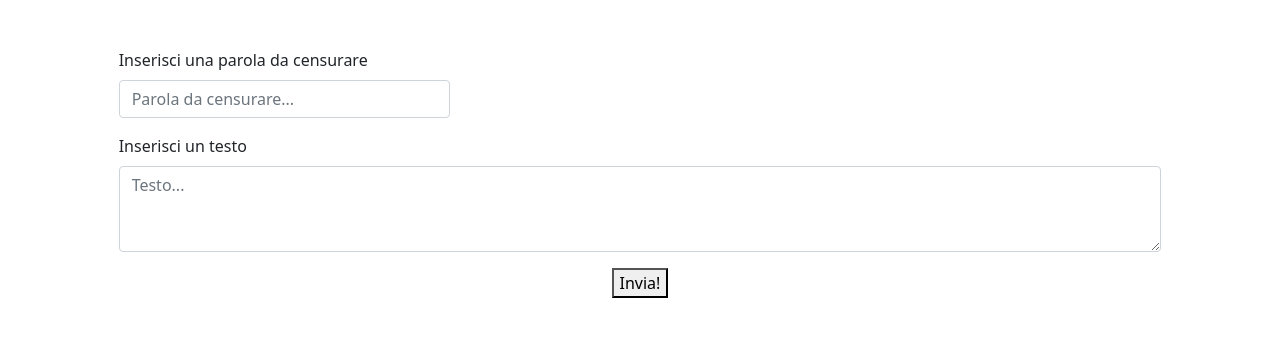
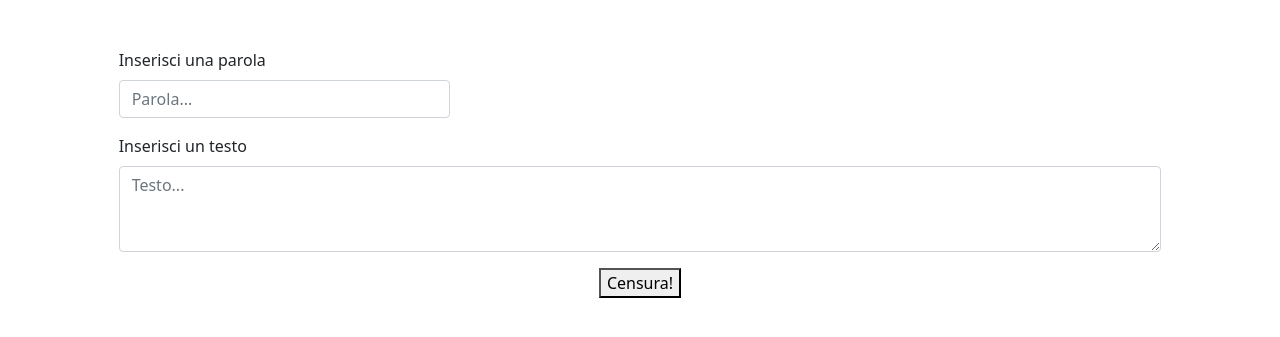
Before and after one commit to diegoferrari129/php-badwords, a PHP site: page / in a window 1280 px wide. Shown: the top 337 px of the page. Run offline with PHP 8.4, Linux system fonts and the light colour scheme.

Commit message:
[FEAT] scaffolding text.php

```diff
--- a/index.php
+++ b/index.php
@@ -16,7 +16,7 @@
         <div class="row">
             <div class="col-10 offset-1">
 
-                <form action="" method="get">
+                <form action="text.php" method="get">
 
                     <div class="row">
 
@@ -25,8 +25,8 @@
 
                             <div class="mt-5">
 
-                                <label class="form-label">Inserisci una parola da censurare</label>
-                                    <input type="text" name="censorship" class="form-control" placeholder="Parola da censurare...">
+                                <label class="form-label">Inserisci una parola</label>
+                                    <input type="text" name="censorship" class="form-control" placeholder="Parola...">
                                 </div>
 
                             </div>
@@ -39,7 +39,7 @@
                             <div class="my-3">
 
                                 <label class="form-label">Inserisci un testo</label>
-                                    <textarea class="form-control" rows="3" placeholder="Testo..."></textarea>
+                                    <textarea class="form-control" name="text" rows="3" placeholder="Testo..."></textarea>
                                 </div>
 
                             </div>
@@ -48,7 +48,7 @@
                             <div class="mt-3 text-center">
 
                                 <button type="submit">
-                                    Invia!
+                                    Censura!
                                 </button>
 
                             </div>
```
Also changed, not shown: text.php (added, +14 -0 lines).
